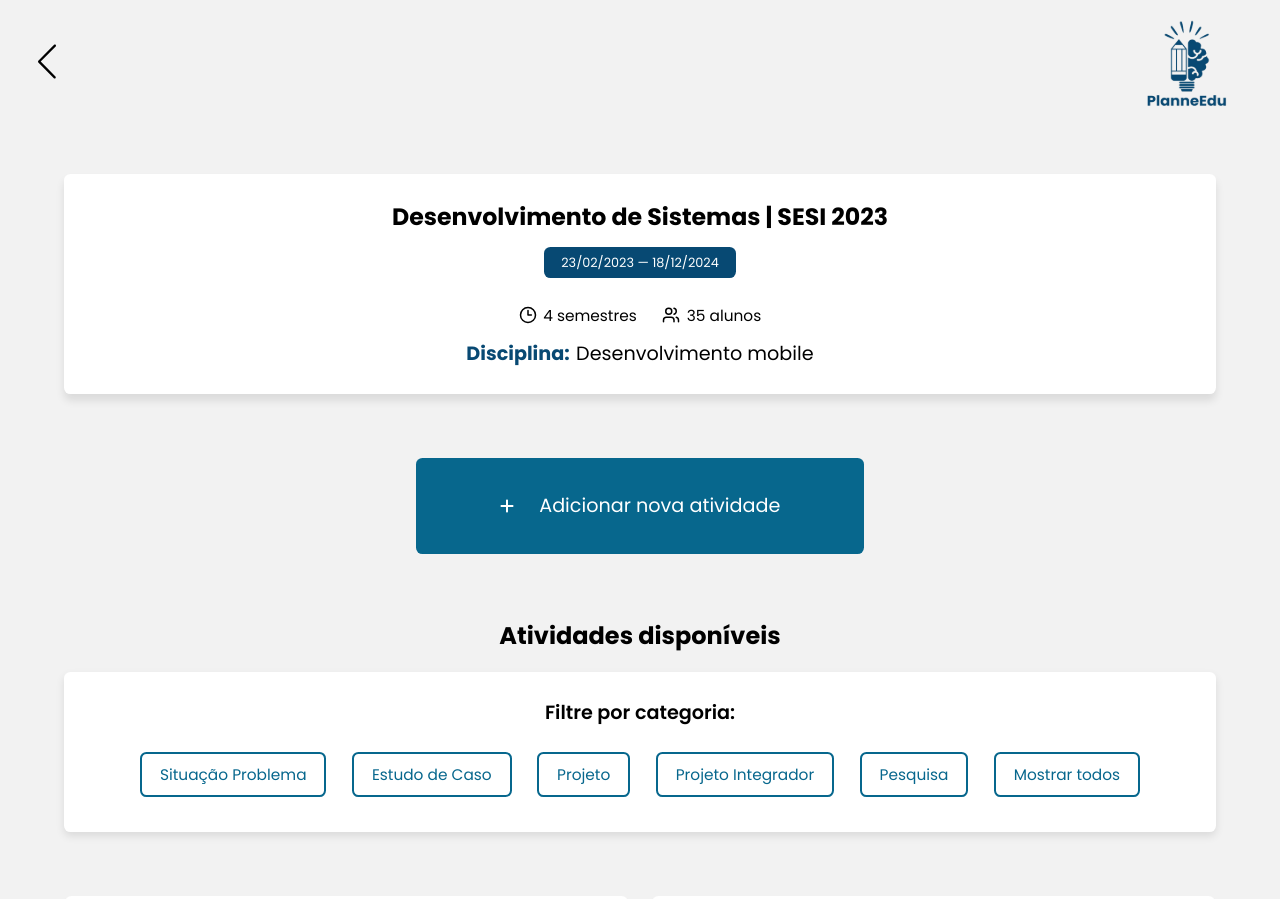
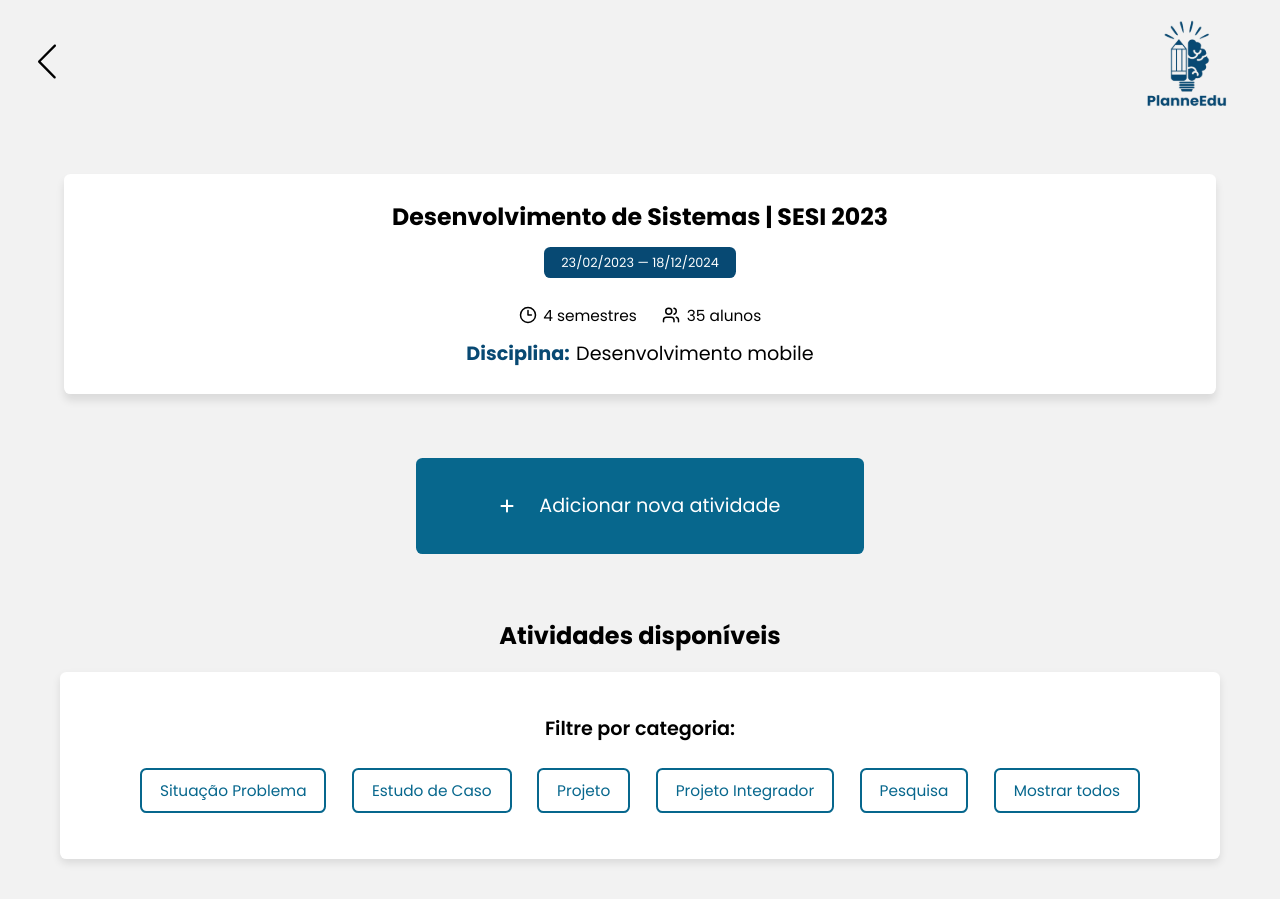
Before and after one commit to larissacoelho21/PlanneEdu-FrontEnd, a React (Vite) app in the folder PlanneEdu_Front/: page /visualizaratvd in a window 1280 px wide. Shown: the top 899 px of the page. Built offline with nearby package versions, Linux system fonts and the light colour scheme.

Commit message:
Finalizando o filtro por categoria.

```diff
--- a/PlanneEdu_Front/src/Components/FilterCategory/Filter.css
+++ b/PlanneEdu_Front/src/Components/FilterCategory/Filter.css
@@ -12,7 +12,7 @@
   flex-direction: column;
   margin-top: 5%;
   background-color: var(--white-one);
-  padding: 2rem 2rem;
+  padding: 1rem 5rem;
   gap: 1rem;
   border-radius: .5vw;
 }
--- a/PlanneEdu_Front/src/Css/Teacher/ViewActivity.css
+++ b/PlanneEdu_Front/src/Css/Teacher/ViewActivity.css
@@ -90,7 +90,7 @@ body {
   flex-direction: column;
   justify-content: center;
   align-items: center;
-  width: 90vw;
+  padding: 1rem 5rem;
   background-color: #fff;
   border-radius: 0.5vw;
   box-shadow: 0 4px 8px rgba(0, 0, 0, 0.1);
```
